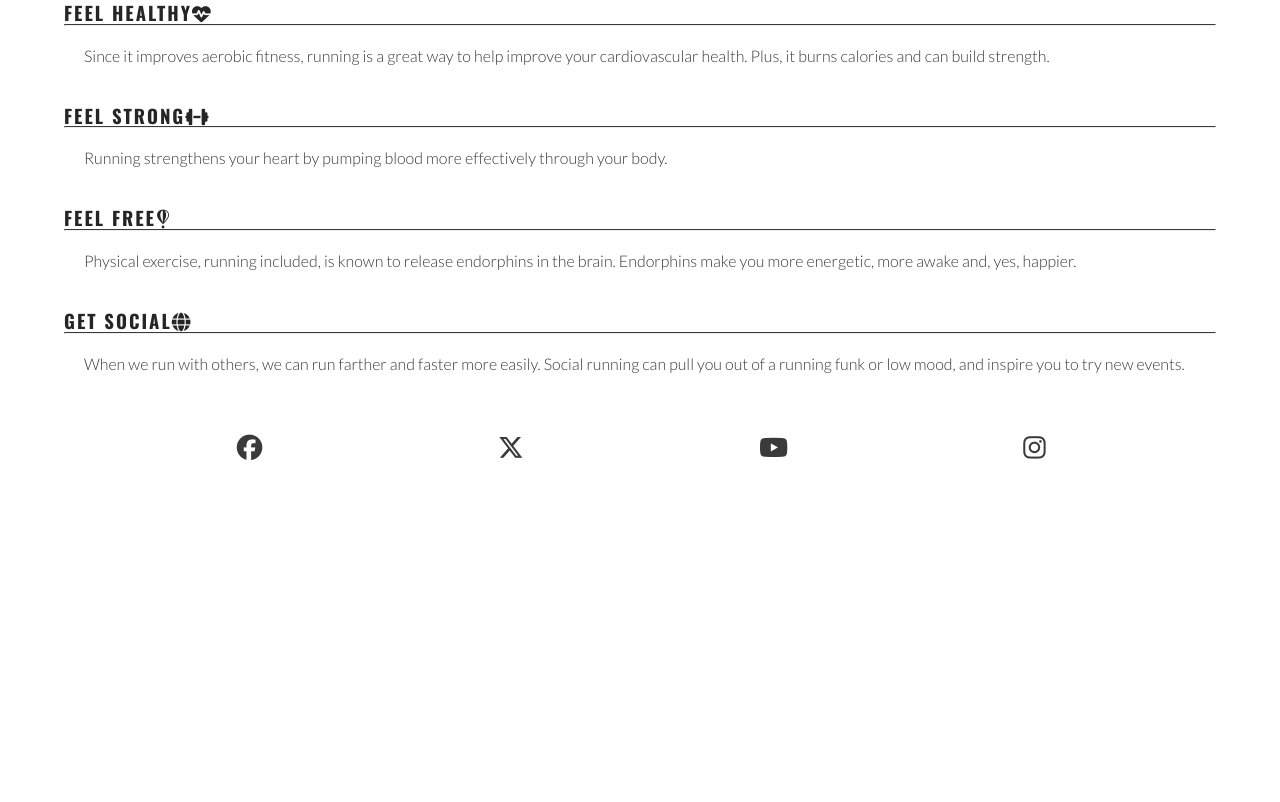
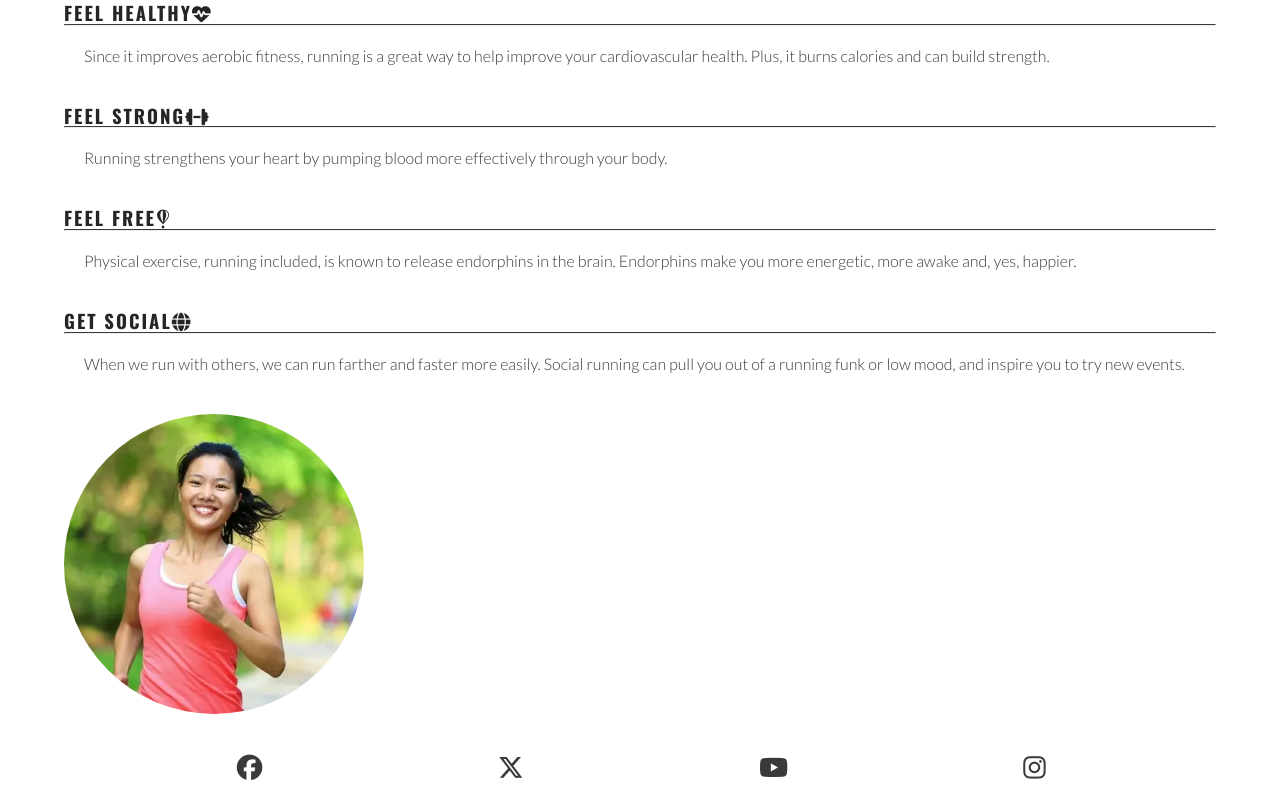
Before and after one commit to Taylor-Carr/Love-running, a plain HTML site: page index.html in a window 1280 px wide. Shown: the part 782-1584 px from the top of the page. Before the commit the page ends 1264 px from the top, so only its background shows below. Drawn offline with nearby package versions, Linux system fonts and the light colour scheme.

Commit message:
added circle benefits image

```diff
--- a/assets/css/style.css
+++ b/assets/css/style.css
@@ -147,6 +147,18 @@ main {
     margin: 5 0px;
     border-top: 1px solid #3a3a3a;
 }
+
+#circle-cover-bg {
+    background: url('../images/reasons-image.webp') no-repeat top center / cover;
+    height: 90vw;
+    width: 90vw;
+    margin-bottom: 20px;
+    /* Makes the square image into a circle */
+    border-radius: 50%;
+    max-width: 300px;
+    max-height: 300px;
+}
+
 /*footer*/
 
 #social-networks {
--- a/index.html
+++ b/index.html
@@ -46,7 +46,7 @@
 <section id="reasons">
             <h2>Why love running with us?</h2>
 
-    <div id="benefits">
+    <div id="benefits" >
 
         <div id="benefits-physical">
             <div>
@@ -79,6 +79,9 @@
                 low mood, and inspire you to try new events.</p>
             </div>
         </div>
+        <div id="benefits image">
+            <div id="circle-cover-bg"></div>
+        </div>
     </div>
 
 </section>
```
Also changed, not shown: assets/images/reasons-image.webp (added).
